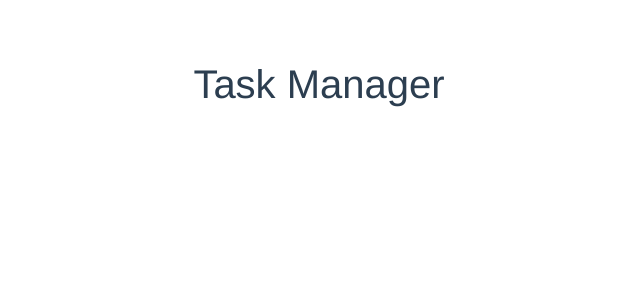
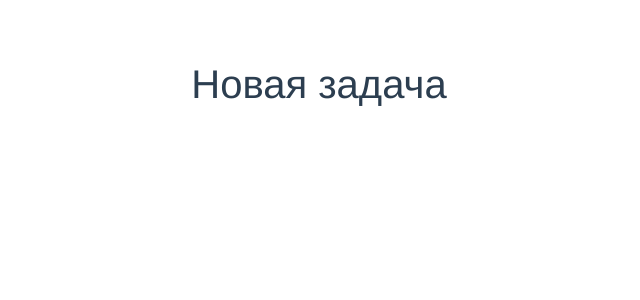
Before and after one commit to khartumov/task_manager, a Vue app: page /newtask in a window 1280 px wide. Shown: the top 300 px of the page, without its empty margins (321-961 px from the left). Built offline with nearby package versions, Linux system fonts and the light colour scheme.

Commit message:
add routes

```diff
--- a/src/App.vue
+++ b/src/App.vue
@@ -1,6 +1,6 @@
 <template>
   <div id="app">
-    <h1>Task Manager</h1>
+    <router-view></router-view>
   </div>
 </template>
 
--- /dev/null
+++ b/src/components/Newtask.vue
@@ -0,0 +1,20 @@
+<template>
+  <div class="newtask">
+    <h1>Новая задача</h1>
+  </div>
+</template>
+
+<script>
+
+export default {
+  data () {
+    return {
+
+    }
+  }
+}
+</script>
+
+<style lang="less">
+
+</style>
--- /dev/null
+++ b/src/components/Tasks.vue
@@ -0,0 +1,20 @@
+<template>
+  <div class="tasks">
+    <h1>Список задач</h1>
+  </div>
+</template>
+
+<script>
+
+export default {
+  data () {
+    return {
+
+    }
+  }
+}
+</script>
+
+<style lang="less">
+
+</style>
--- a/src/main.js
+++ b/src/main.js
@@ -1,5 +1,5 @@
 import Vue from 'vue'
-import VueRouter from 'vue-router'
+import router from './router'
 
 import App from './App.vue'
 import store from './store'
@@ -19,7 +19,6 @@ import 'bootstrap-vue/dist/bootstrap-vue.css'
 
 Vue.config.productionTip = false
 
-Vue.use(VueRouter)
 Vue.use(LayoutPlugin)
 Vue.use(IconsPlugin)
 Vue.use(FormGroupPlugin)
@@ -29,6 +28,7 @@ Vue.use(FormSelectPlugin)
 Vue.use(TooltipPlugin)
 
 new Vue({
+  router,
   store,
   render: h => h(App)
 }).$mount('#app')
--- /dev/null
+++ b/src/router.js
@@ -0,0 +1,23 @@
+import Vue from 'vue'
+import Router from 'vue-router'
+
+import Tasks from './components/Tasks.vue'
+import Newtask from './components/Newtask.vue'
+
+Vue.use(Router)
+
+export default new Router({
+  mode: 'history',
+  routes: [
+    {
+      path: '/',
+      name: 'tasks',
+      component: Tasks
+    },
+    {
+      path: '/newtask',
+      name: 'newtask',
+      component: Newtask
+    }
+  ]
+})
```
